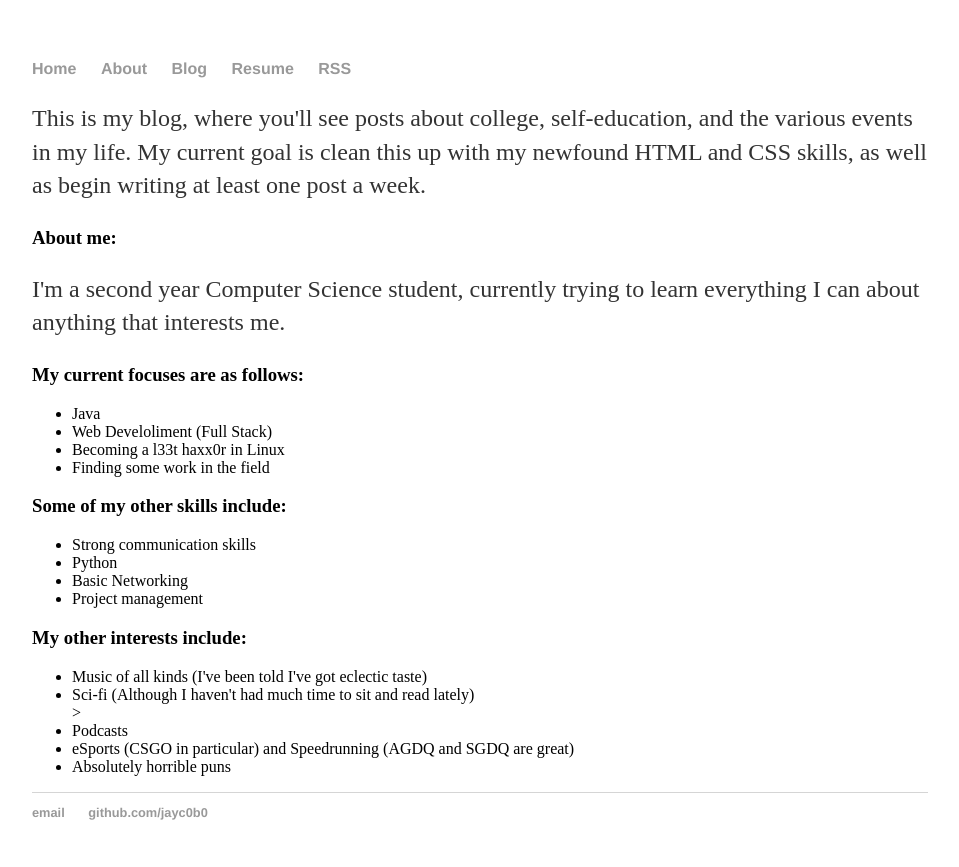
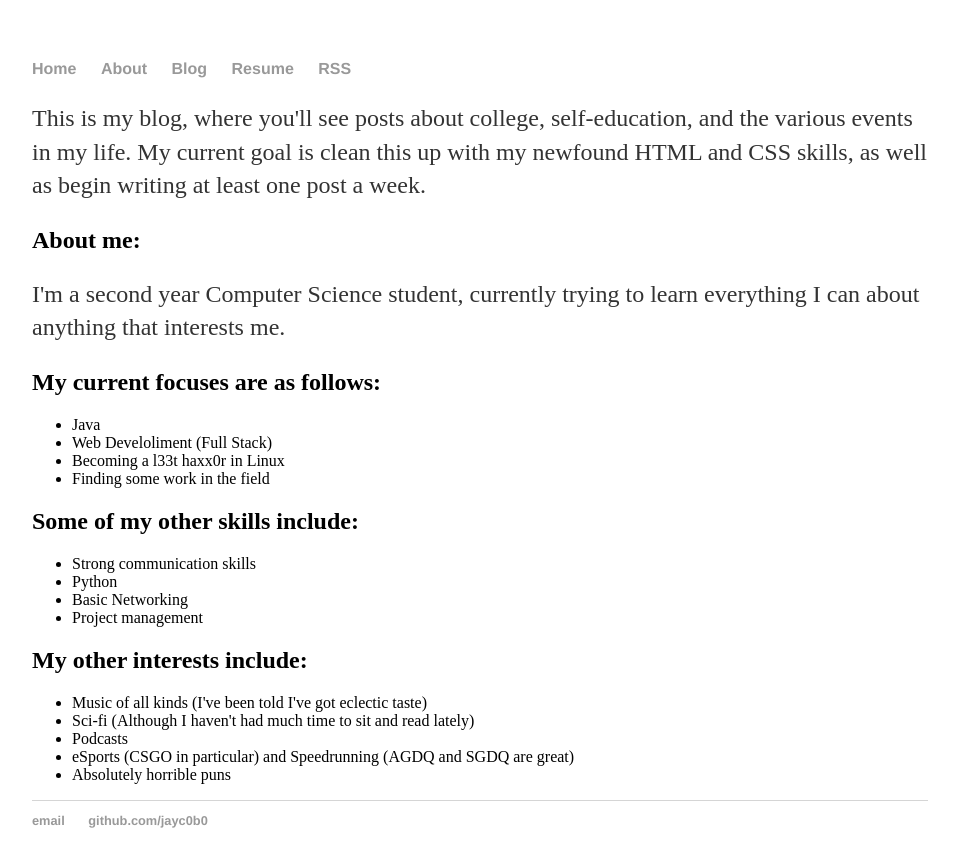
Before and after one commit to jayc0b0/jayc0b0.github.io, a Jekyll site: the page built from about/index.html, in a window 1280 px wide. Shown: the top 867 px of the page, without its empty margins (160-1119 px from the left). Built offline with Jekyll 4.4.1, drawn with Linux system fonts in a browser that asks for light colours.

```diff
--- a/about/index.html
+++ b/about/index.html
@@ -6,10 +6,10 @@ title: About This Blog
 <div class:"blurb">
     <p>This is my blog, where you'll see posts about college, self-education, and the various events in my life. My current goal is clean this up with my newfound HTML and CSS skills, as well as begin writing at least one post a week.</p>
 
-    <h3>About me:</h3>
+    <h2>About me:</h2>
     <p>I'm a second year Computer Science student, currently trying to learn everything I can about anything that interests me.</p>
 
-    <h3>My current focuses are as follows:</h3>
+    <h2>My current focuses are as follows:</h2>
     <ul>
         <li>Java</li>
         <li>Web Develoliment (Full Stack)</li>
@@ -17,7 +17,7 @@ title: About This Blog
         <li>Finding some work in the field</li>
     </ul>
 
-    <h3>Some of my other skills include:</h3>
+    <h2>Some of my other skills include:</h2>
     <ul>
         <li>Strong communication skills</li>
         <li>Python</li>
@@ -25,10 +25,10 @@ title: About This Blog
         <li>Project management</li>
     </ul>
 
-    <h3>My other interests include:</h3>
+    <h2>My other interests include:</h2>
     <ul>
         <li>Music of all kinds (I've been told I've got eclectic taste)</li>
-        <li>Sci-fi (Although I haven't had much time to sit and read lately)</li>>
+        <li>Sci-fi (Although I haven't had much time to sit and read lately)</li>
         <li>Podcasts</li>
         <li>eSports (CSGO in particular) and Speedrunning (AGDQ and SGDQ are great)</li>
         <li>Absolutely horrible puns</li>
```
